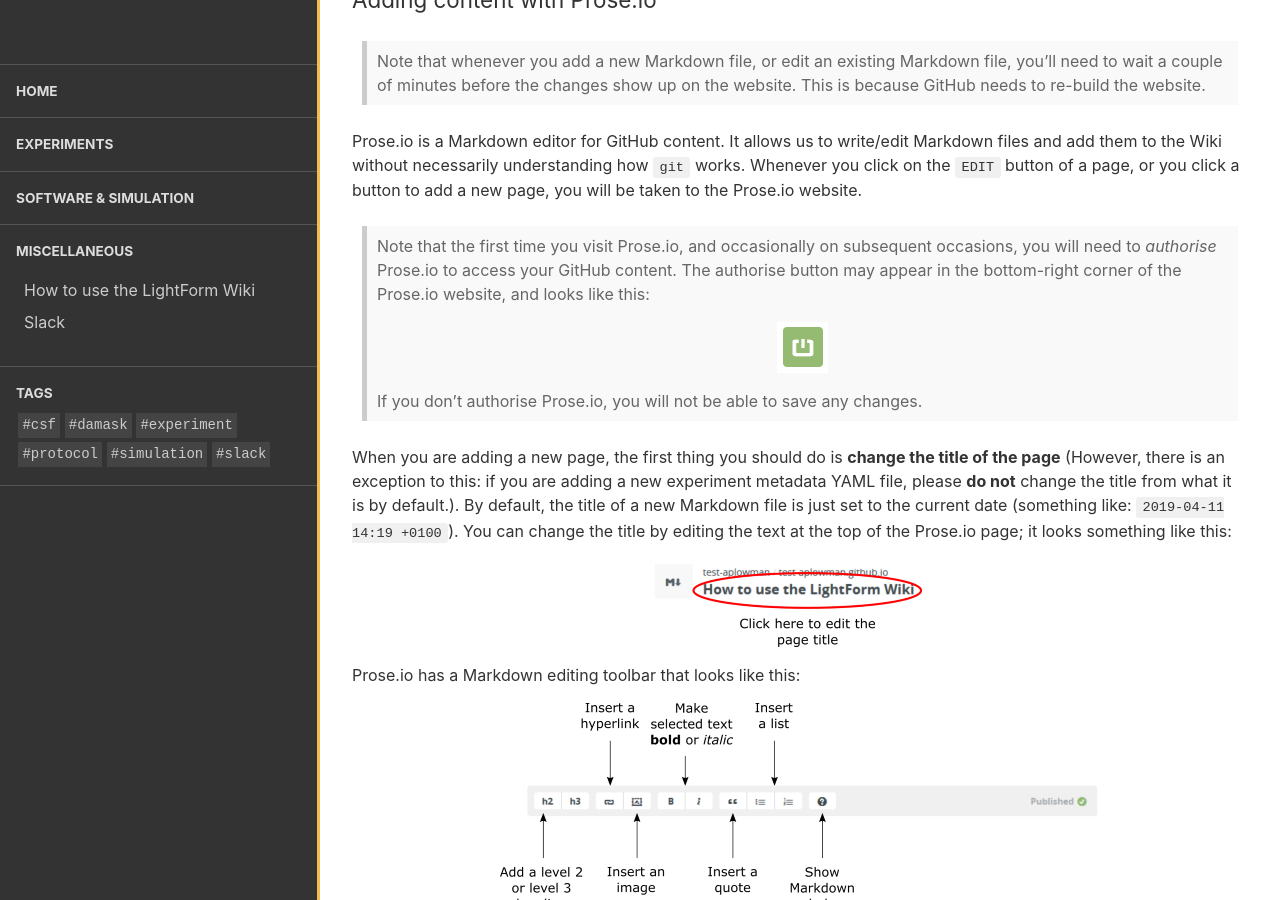
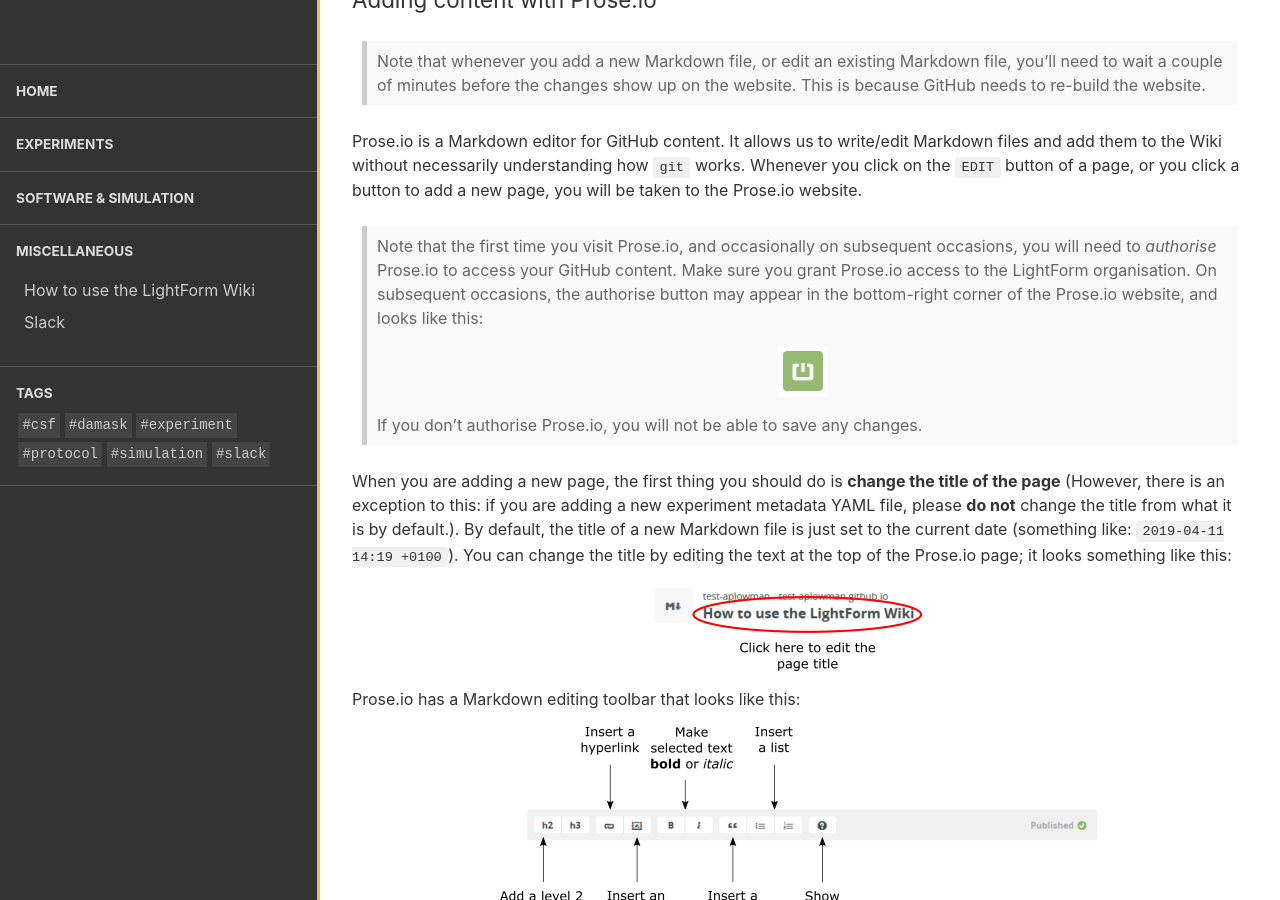
Before and after one commit to LightForm-group/wiki, a Jekyll site: the page built from collections/_miscellaneous/how_to_use_wiki.md, in a window 1280 px wide and 900 px high, scrolled down 970 px. Built offline with Jekyll 4.4.1, drawn with Linux system fonts in a browser that asks for light colours.

Commit message:
Update how_to_use_wiki.md

```diff
--- a/collections/_miscellaneous/how_to_use_wiki.md
+++ b/collections/_miscellaneous/how_to_use_wiki.md
@@ -24,7 +24,7 @@
 
 Prose.io is a Markdown editor for GitHub content. It allows us to write/edit Markdown files and add them to the Wiki without necessarily understanding how `git` works. Whenever you click on the `EDIT` button of a page, or you click a button to add a new page, you will be taken to the Prose.io website.
 
-> Note that the first time you visit Prose.io, and occasionally on subsequent occasions, you will need to *authorise* Prose.io to access your GitHub content. The authorise button may appear in the bottom-right corner of the Prose.io website, and looks like this: ![prose_authorise_button.png]({{site.baseurl}}/assets/images/posts/prose_authorise_button.png) If you don't authorise Prose.io, you will not be able to save any changes.
+> Note that the first time you visit Prose.io, and occasionally on subsequent occasions, you will need to *authorise* Prose.io to access your GitHub content. Make sure you grant Prose.io access to the LightForm organisation. On subsequent occasions, the authorise button may appear in the bottom-right corner of the Prose.io website, and looks like this: ![prose_authorise_button.png]({{site.baseurl}}/assets/images/posts/prose_authorise_button.png) If you don't authorise Prose.io, you will not be able to save any changes.
 
 When you are adding a new page, the first thing you should do is **change the title of the page** (However, there is an exception to this: if you are adding a new experiment metadata YAML file, please **do not** change the title from what it is by default.). By default, the title of a new Markdown file is just set to the current date (something like: `2019-04-11 14:19 +0100`). You can change the title by editing the text at the top of the Prose.io page; it looks something like this:
 
```
